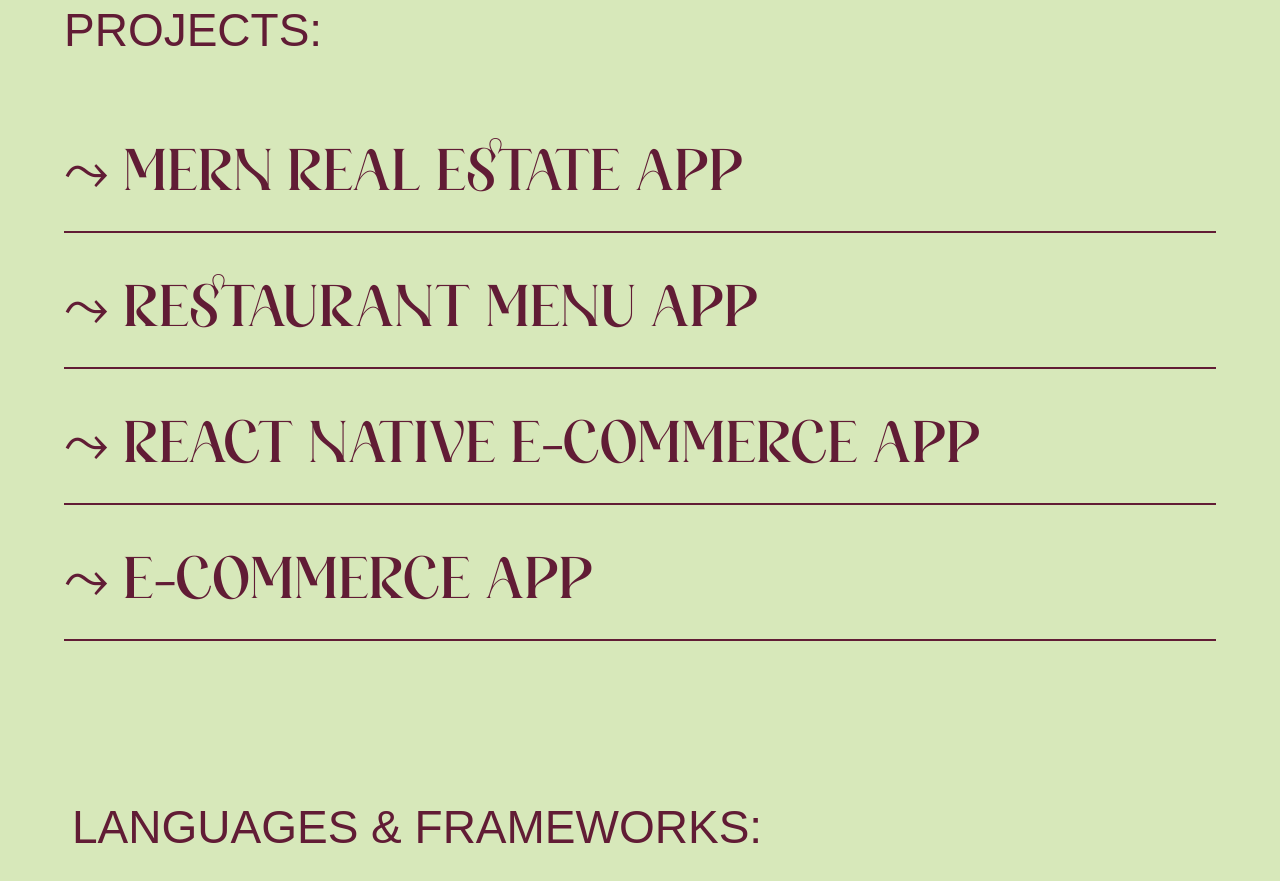
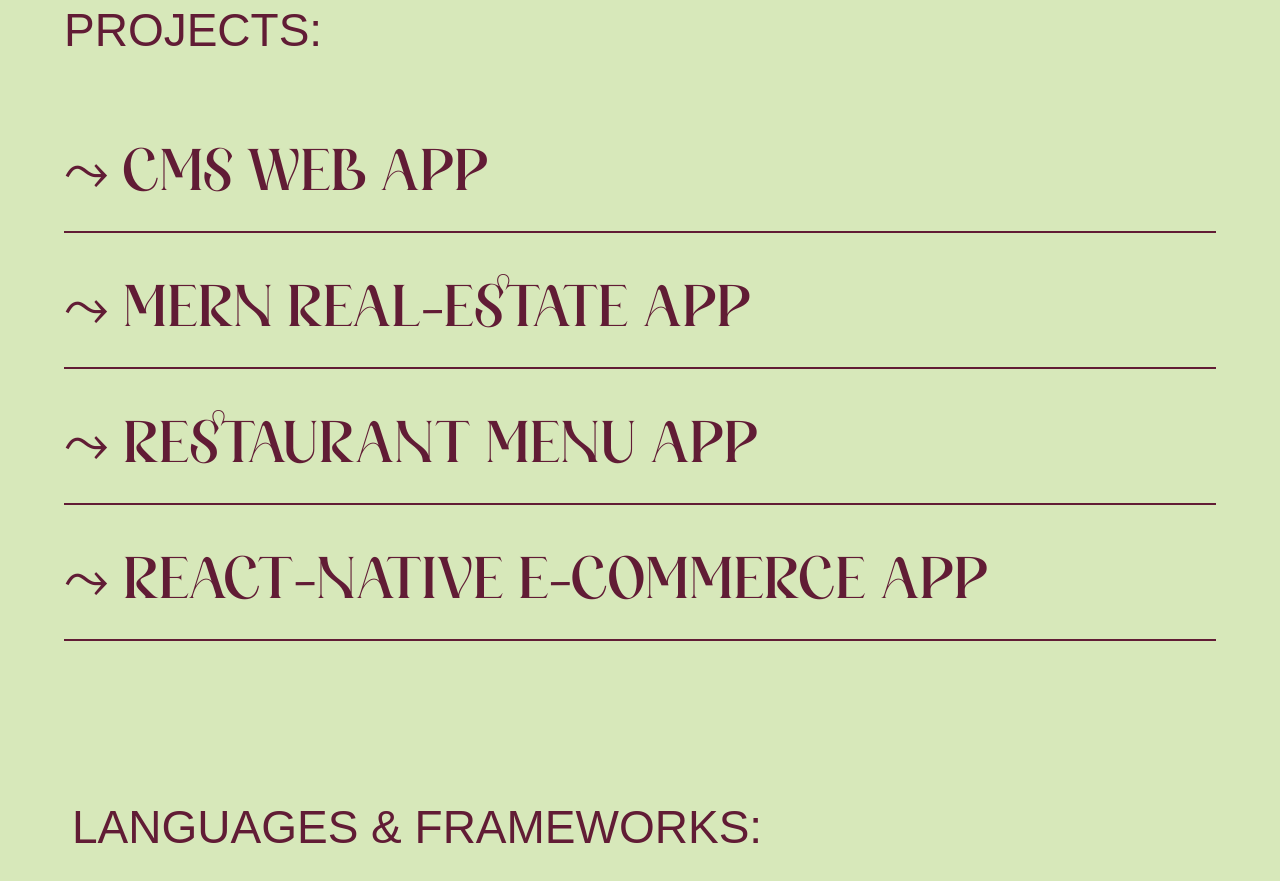
Before and after one commit to pr4th4meshh/p4-portfolio, a React (Vite) app: page / in a window 1280 px wide. Shown: the part 1120-2001 px from the top of the page. Built offline with nearby package versions, Linux system fonts and the light colour scheme.

Commit message:
Update: cv and projects changes

```diff
--- a/src/components/Footer.jsx
+++ b/src/components/Footer.jsx
@@ -1,7 +1,7 @@
 import React from 'react';
 import styles from '../style'
 import { saveAs } from 'file-saver';
-import img from '../components/prathamesh-cv.pdf'
+import img from '../components/prathamesh-cv2.pdf'
 
 const style = {
   sec: ` xxs:h-[250px] sm:h-[200px] p-2 h-[200px] bg-[#D7E8BA] text-[#611C35] `,
--- a/src/components/Projects.jsx
+++ b/src/components/Projects.jsx
@@ -15,23 +15,23 @@ const Projects = () => {
         <h1 className={` ${style.h1m} `}>PROJECTS:</h1>
         <ul className={` ${style.ul} `}>
           <li>
-            <a href="https://github.com/pr4th4meshh/MERN-real-estate-app">
-              <h1 className={`${style.h1}`}>⤳ MERN REAL ESTATE APP</h1>
+            <a href="https://docs.google.com/document/d/1nLHX2pKMJMujqavqwANDVwAAnNEQl5c5j_nFy50KvsY/edit?usp=sharing">
+              <h1 className={`${style.h1}`}>⤳ CMS WEB APP</h1>
             </a>
           </li>
           <li>
-            <a href="https://github.com/pr4th4meshh/restaurant-menu-nextjs-app">
+            <a href="https://github.com/pr4th4meshh/MERN-real-estate-app">
+              <h1 className={`${style.h1}`}>⤳ MERN REAL-ESTATE APP</h1>
+            </a>
+          </li>
+          <li>
+          <a href="https://github.com/pr4th4meshh/restaurant-menu-nextjs-app">
               <h1 className={`${style.h1}`}>⤳ RESTAURANT MENU APP</h1>
             </a>
           </li>
           <li>
             <a href="https://github.com/pr4th4meshh/react-native-expo">
-              <h1 className={`${style.h1}`}>⤳ REACT NATIVE E-COMMERCE APP</h1>
-            </a>
-          </li>
-          <li>
-            <a href="https://github.com/pr4th4meshh/p4-ecommerce">
-              <h1 className={`${style.h1}`}>⤳ E-COMMERCE APP</h1>
+              <h1 className={`${style.h1}`}>⤳ REACT-NATIVE E-COMMERCE APP</h1>
             </a>
           </li>
         </ul>
```
Also changed, not shown: 2 other files (tests, documents, lock files or other folders).
